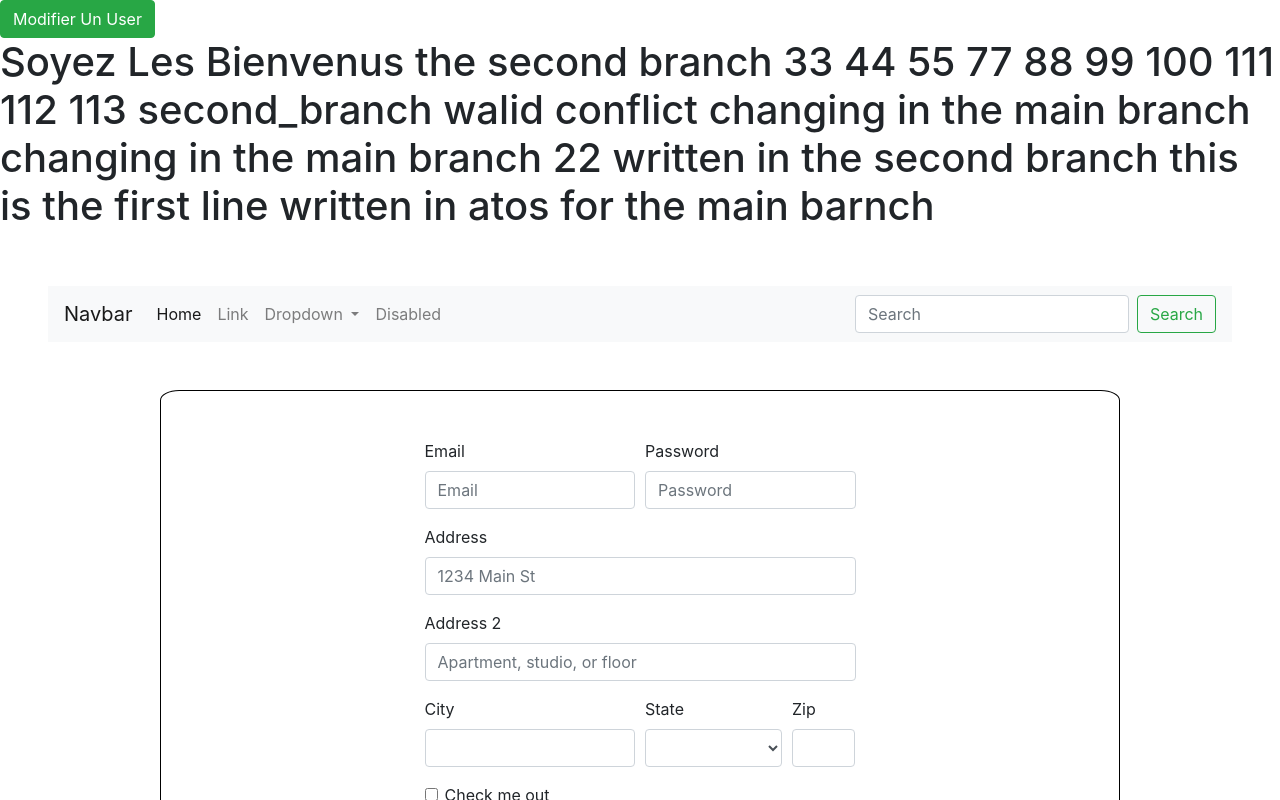
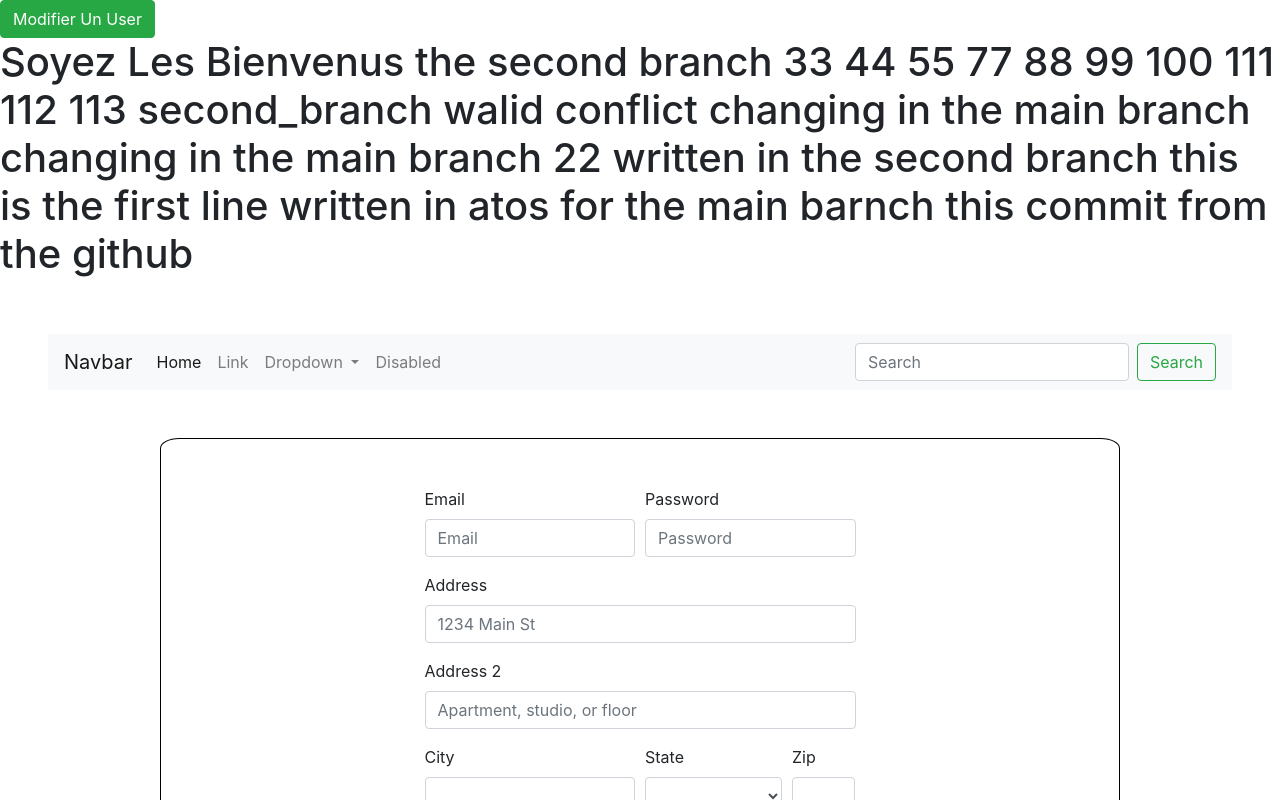
Before and after one commit to walid-djebbouri/TestGit, an Angular app: page /appariel in a window 1280 px wide. Shown: the top 800 px of the page. Built offline with nearby package versions, Linux system fonts and the light colour scheme.

Commit message:
i don't know why

```diff
--- a/src/app/appareil/appareil.component.html
+++ b/src/app/appareil/appareil.component.html
@@ -7,5 +7,7 @@ written in the second branch
 
 
   this is the first line written in atos for the main barnch
+
+  this commit from the github
 </h1>
 <app-mon-premier></app-mon-premier>
```
